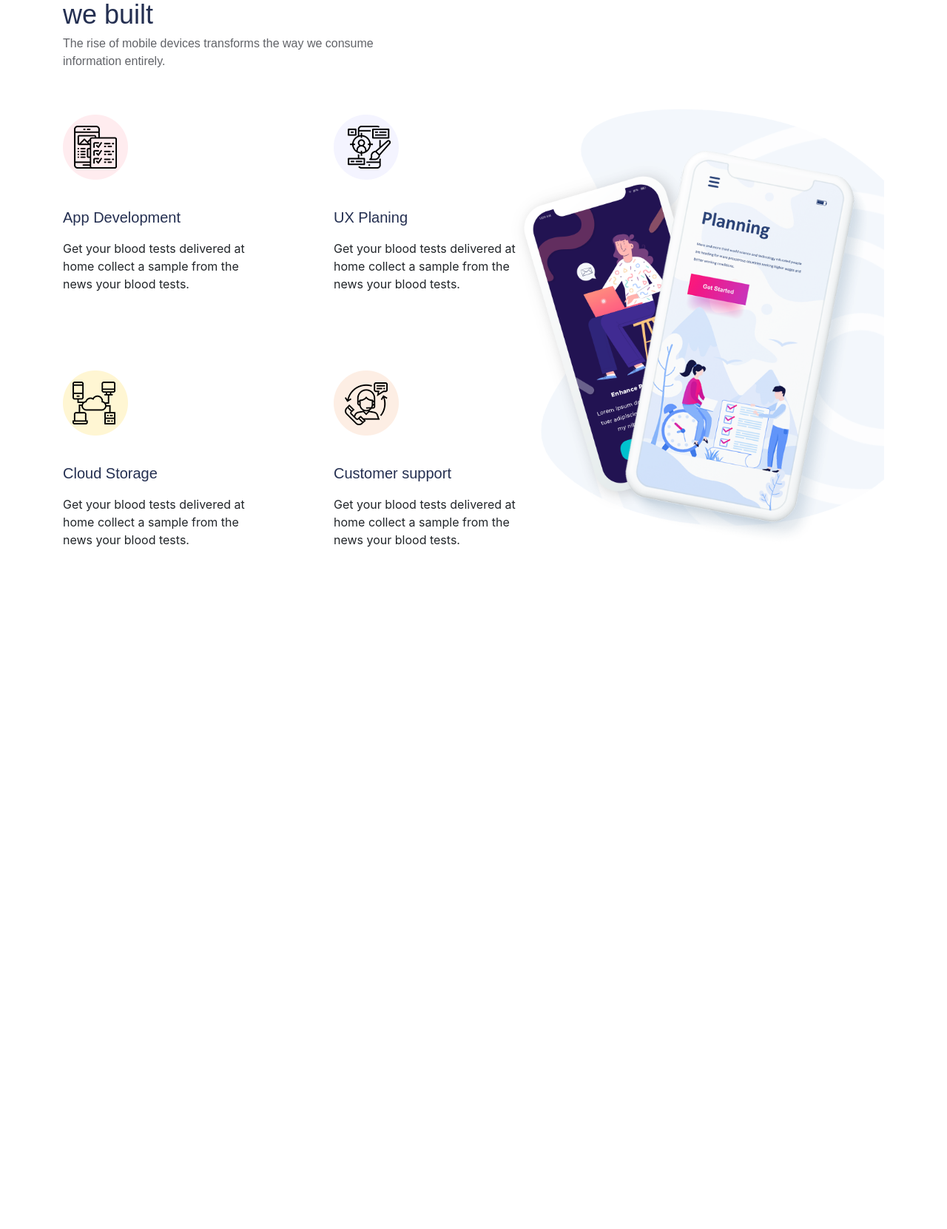
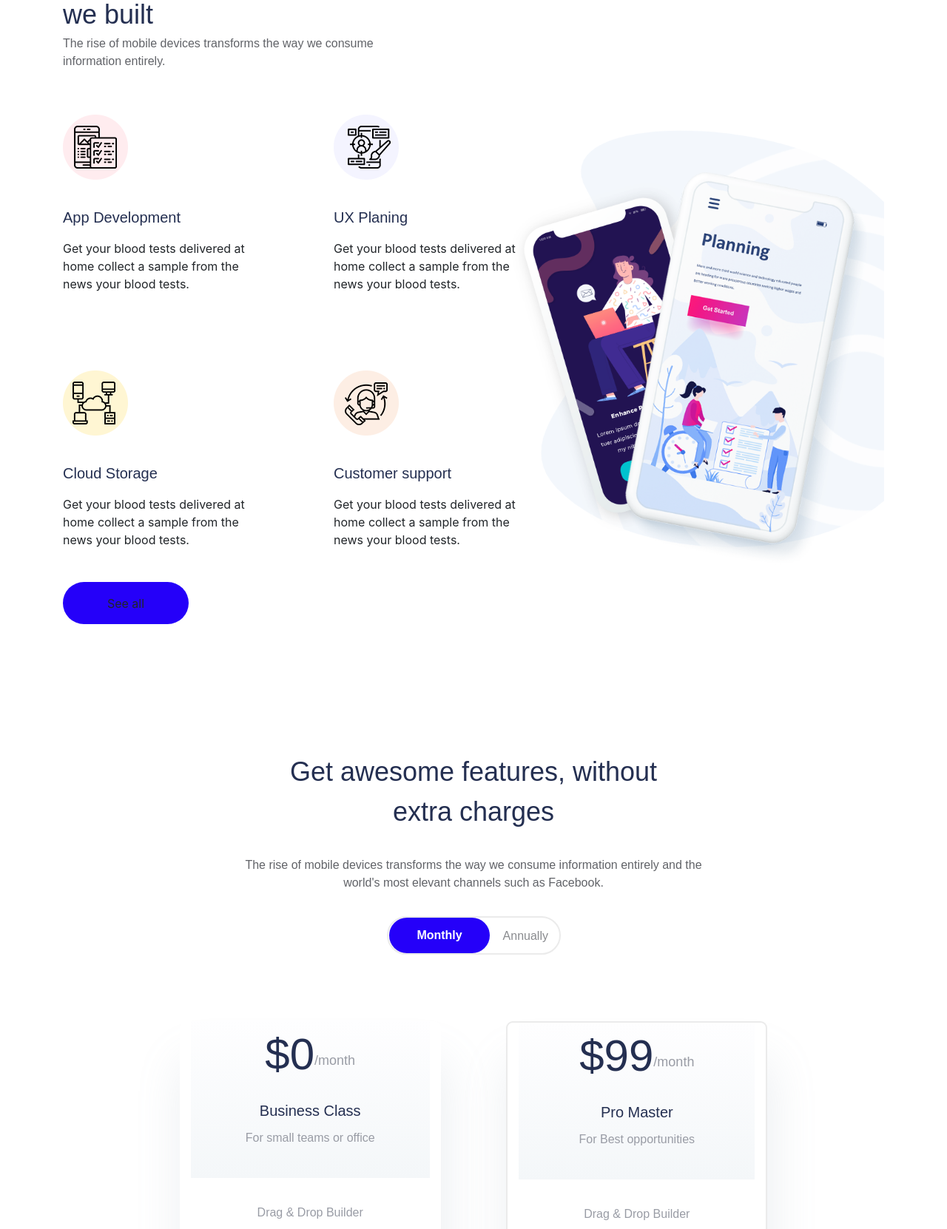
Before and after one commit to skripchak/applab, a PHP site: page / in a window 1280 px wide. Shown: the part 4838-6500 px from the top of the page at 74% size. Before the commit the page ends 5578 px from the top, so only its background shows below. Run offline with PHP 8.4, Linux system fonts and the light colour scheme; some libraries are stand-ins or nearby versions.

Commit message:
Created and adaptation extra_charges section.

```diff
--- a/assets/css/main.css
+++ b/assets/css/main.css
@@ -264,3 +280,106 @@ header {
         padding: 0 0 36px; }
       .ultimate_features .container .grid .wrapper .wrap .text {
         padding: 15px 0; }
+
+.ultimate_features .container .btn {
+  border-radius: 29px;
+  background-color: #2500f9;
+  width: 170px;
+  height: 57px;
+  margin: auto;
+  text-align: center; }
+
+.extra_charges {
+  padding: 173px 0; }
+  .extra_charges .row {
+    text-align: center; }
+    .extra_charges .row .title {
+      font-family: "Poppins - Semi Bold", sans-serif;
+      font-size: 2.25rem;
+      color: #242f51; }
+    .extra_charges .row .subtitle {
+      font-family: Poppins, sans-serif;
+      font-size: 1rem;
+      color: #616368;
+      padding: 33px 0; }
+  .extra_charges .wrap_switch .switch {
+    border-radius: 29px;
+    border: 2px solid #ebebeb;
+    max-width: 235px;
+    padding: 0;
+    margin: 0; }
+    .extra_charges .wrap_switch .switch .btn_active {
+      font-family: Poppins, sans-serif;
+      font-size: 1rem;
+      color: #fff;
+      font-weight: 700;
+      width: 136px;
+      height: 48px;
+      border-radius: 24px;
+      background-color: #2500f9;
+      border: 1px solid transparent; }
+    .extra_charges .wrap_switch .switch .btn {
+      opacity: 0.75;
+      font-family: Poppins, sans-serif;
+      font-size: 1rem;
+      color: #616368; }
+  .extra_charges .aside {
+    padding: 40px; }
+    .extra_charges .aside .wrapper {
+      box-shadow: 4px 55px 62px rgba(144, 163, 177, 0.18);
+      border-radius: 9px;
+      background-color: #ffffff;
+      margin: 50px 0; }
+      .extra_charges .aside .wrapper .top {
+        background: linear-gradient(to bottom, #fefeff, #f4f7f9); }
+        .extra_charges .aside .wrapper .top .price {
+          display: flex;
+          align-items: center;
+          text-align: center;
+          justify-content: center;
+          font-family: Poppins, sans-serif;
+          font-size: 1.125rem;
+          color: #999ca5; }
+          .extra_charges .aside .wrapper .top .price p {
+            font-family: "Poppins - Semi Bold", sans-serif;
+            font-size: 3.75rem;
+            color: #242f51; }
+        .extra_charges .aside .wrapper .top .caption {
+          font-family: "Poppins - Semi Bold", sans-serif;
+          font-size: 1.25rem;
+          color: #242f51; }
+        .extra_charges .aside .wrapper .top .text {
+          font-family: Poppins, sans-serif;
+          font-size: 1rem;
+          color: #999ca5;
+          padding: 10px 0 42px 0; }
+      .extra_charges .aside .wrapper .bottom ul {
+        padding: 20px 0; }
+        .extra_charges .aside .wrapper .bottom ul li {
+          list-style: none;
+          font-family: Poppins, sans-serif;
+          font-size: 1rem;
+          color: #999ca5;
+          padding: 15px 0; }
+      .extra_charges .aside .wrapper .bottom .btn {
+        width: 210px;
+        height: 56px;
+        border-radius: 28px;
+        background-color: #2500f9;
+        font-family: "Poppins - Semi Bold", sans-serif;
+        font-size: 1rem;
+        color: #fff;
+        margin: 20px 0; }
+        @media (max-width: 575.98px) {
+          .extra_charges .aside .wrapper .bottom .btn {
+            width: 100%; } }
+      .extra_charges .aside .wrapper .bottom .link {
+        padding: 30px 0; }
+        .extra_charges .aside .wrapper .bottom .link a {
+          font-family: Poppins, sans-serif;
+          font-size: 1rem;
+          color: #2500f9;
+          text-decoration: none; }
+    .extra_charges .aside .brd {
+      border-radius: 9px;
+      border: 2px solid #ebebeb; }
--- a/index.html
+++ b/index.html
@@ -324,8 +324,8 @@
                 consume information entirely.
             </div>
         </div>
-        <div class="grid d-lg-flex">
-            <div class="wrapper">
+        <div class="grid flex-column">
+            <div class="wrapper justify-content-center justify-content-md-between">
                 <div class="wrap">
                     <div class="image">
                         <img src="images/choose_app-1.png" alt="1">
@@ -367,6 +367,71 @@
                     </div>
                 </div>
             </div>
+            <button class="btn">See all</button>
+        </div>
+    </div>
+</section>
+<section class="extra_charges">
+    <div class="container">
+        <div class="row justify-content-center">
+            <div class="title col-lg-6">
+                Get awesome features, without
+                extra charges
+            </div>
+            <div class="subtitle col-lg-7">
+                The rise of mobile devices transforms the way we consume information entirely
+                and the world's most elevant channels such as Facebook.
+            </div>
+        </div>
+        <div class="row wrap_switch justify-content-center ">
+            <div class="switch col-lg-4">
+                <button class="btn_active">Monthly</button>
+                <button class="btn">Annually</button>
+            </div>
+        </div>
+        <div class="row aside justify-content-center">
+            <div class="wrapper col-lg-4">
+                <div class="top flex-column">
+                    <div class="price">
+                        <p>$0</p>
+                        /month
+                    </div>
+                    <div class="caption">Business Class</div>
+                    <div class="text">For small teams or office</div>
+                </div>
+                <div class="bottom flex-column">
+                    <ul>
+                        <li>Drag & Drop Builder</li>
+                        <li>1,000's of Templates</li>
+                        <li>Blog Support Tools</li>
+                        <li>eCommerce Store</li>
+                    </ul>
+                    <button class="btn">Start free trail</button>
+                </div>
+            </div>
+            <div class="col-lg-1"></div>
+            <div class="wrapper brd col-lg-4">
+                <div class="top flex-column">
+                    <div class="price">
+                        <p>$99</p>
+                        /month
+                    </div>
+                    <div class="caption">Pro Master</div>
+                    <div class="text">For Best opportunities</div>
+                </div>
+                <div class="bottom flex-column">
+                    <ul>
+                        <li>Drag & Drop Builder</li>
+                        <li>1,000's of Templates</li>
+                        <li>Blog Support Tools</li>
+                        <li>eCommerce Store</li>
+                    </ul>
+                    <button class="btn">Subscribe now</button>
+                    <div class="link">
+                        <a href="#">Or Start 14 days trail</a>
+                    </div>
+                </div>
+            </div>
         </div>
     </div>
 </section>
--- a/scss/components/ultimate_features.scss
+++ b/scss/components/ultimate_features.scss
@@ -1,5 +1,26 @@
 .ultimate_features {
   .container {
+    @media (max-width: 1199.98px) {
+      .row{
+        align-items: center;
+        margin: auto;
+        text-align: center;
+      }
+      .grid {
+        background-image: none!important;
+        background-size: 0;
+        text-align: center;
+        .wrapper{
+          align-items: center;
+          margin: auto;
+        }
+        .btn{
+          align-items: center;
+          display: flex;
+          justify-content: center;
+        }
+      }
+    }
     .row {
       .title {
         @include font(2.25rem, "Poppins - Semi Bold", #242f51);
@@ -19,7 +40,7 @@
         max-width: 625px;
         display: flex;
         flex-wrap: wrap;
-        justify-content: space-between;
+        //justify-content: space-between;
 
         .wrap {
           max-width: 259px;
@@ -39,5 +60,14 @@
         }
       }
     }
+
+    .btn{
+      border-radius: 29px;
+      background-color: #2500f9;
+      width: 170px;
+      height: 57px;
+      margin: auto;
+      text-align: center;
+    }
   }
 }
--- a/scss/main.scss
+++ b/scss/main.scss
@@ -3,7 +3,7 @@
   margin: $margin;
 }
 
-@mixin font($size:1rem,$family:Poppins,$color:black) {
+@mixin font($size:1rem,$family:Poppins,$color:#616368) {
   font-family: $family, sans-serif;
   font-size: $size;
   color: $color;
@@ -16,3 +16,4 @@
 @import "components/code_integration.scss";
 @import "components/choose_app.scss";
 @import "components/ultimate_features.scss";
+@import "components/extra_charges.scss";
```
Also changed, not shown: other parts of assets/css/main.css (+20 -4 lines).
